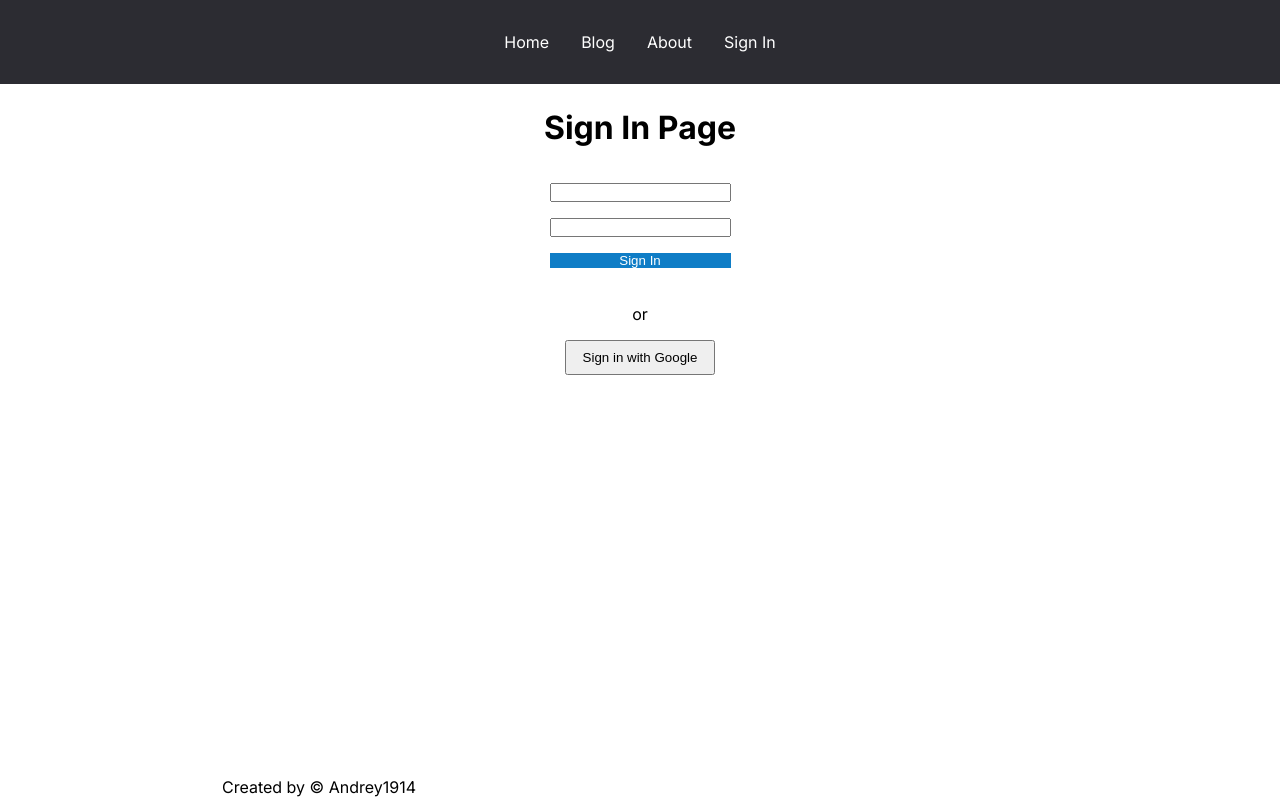
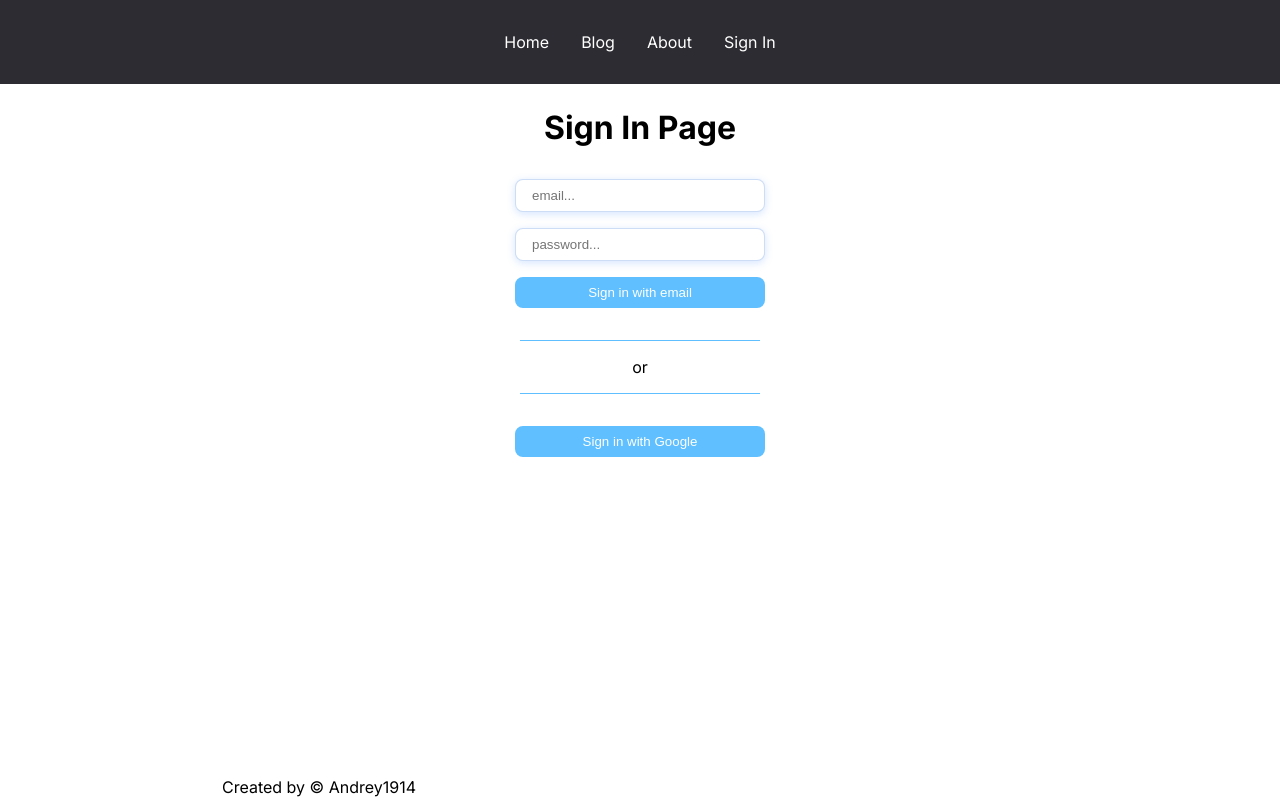
Before and after one commit to Andrey1914/blog-app, a Next.js app: page /signIn in a window 1280 px wide. Built offline with nearby package versions, Linux system fonts and the light colour scheme; no server answers.

Commit message:
fixed page Sign in

```diff
--- a/app/about/team/page.tsx
+++ b/app/about/team/page.tsx
@@ -1,3 +1,3 @@
 export default function Team() {
-    return <h1>Team page</h1>
-};
+  return <h1>Team page</h1>;
+}
--- a/app/globals.css
+++ b/app/globals.css
@@ -7,74 +7,7 @@
 
   --color-bg: #2c2c32;
   --color-active: #0f7dc6;
-
-  /* --foreground-rgb: 0, 0, 0;
-  --background-start-rgb: 214, 219, 220;
-  --background-end-rgb: 255, 255, 255;
-
-  --primary-glow: conic-gradient(
-    from 180deg at 50% 50%,
-    #16abff33 0deg,
-    #0885ff33 55deg,
-    #54d6ff33 120deg,
-    #0071ff33 160deg,
-    transparent 360deg
-  );
-  --secondary-glow: radial-gradient(
-    rgba(255, 255, 255, 1),
-    rgba(255, 255, 255, 0)
-  );
-
-  --tile-start-rgb: 239, 245, 249;
-  --tile-end-rgb: 228, 232, 233;
-  --tile-border: conic-gradient(
-    #00000080,
-    #00000040,
-    #00000030,
-    #00000020,
-    #00000010,
-    #00000010,
-    #00000080
-  );
-
-  --callout-rgb: 238, 240, 241;
-  --callout-border-rgb: 172, 175, 176;
-  --card-rgb: 180, 185, 188;
-  --card-border-rgb: 131, 134, 135; */
 }
-
-/* @media (prefers-color-scheme: dark) {
-  :root {
-    --foreground-rgb: 255, 255, 255;
-    --background-start-rgb: 0, 0, 0;
-    --background-end-rgb: 0, 0, 0;
-
-    --primary-glow: radial-gradient(rgba(1, 65, 255, 0.4), rgba(1, 65, 255, 0));
-    --secondary-glow: linear-gradient(
-      to bottom right,
-      rgba(1, 65, 255, 0),
-      rgba(1, 65, 255, 0),
-      rgba(1, 65, 255, 0.3)
-    );
-
-    --tile-start-rgb: 2, 13, 46;
-    --tile-end-rgb: 2, 5, 19;
-    --tile-border: conic-gradient(
-      #ffffff80,
-      #ffffff40,
-      #ffffff30,
-      #ffffff20,
-      #ffffff10,
-      #ffffff10,
-      #ffffff80
-    );
-
-    --callout-rgb: 20, 20, 20;
-    --callout-border-rgb: 108, 108, 108;
-    --card-rgb: 100, 100, 100;
-    --card-border-rgb: 200, 200, 200;
-  }
-} */
 
 * {
   box-sizing: border-box;
@@ -114,11 +47,13 @@ header {
   padding: 2rem 0;
   text-align: center;
 }
+
 header > a {
   color: white;
   text-decoration: none;
   padding: 0 1rem;
 }
+
 header > a:hover {
   text-decoration: underline;
 }
@@ -157,16 +92,25 @@ main a:hover {
 form {
   display: flex;
   justify-content: center;
-  padding: 20px 0;
+  padding: 1rem 0;
   gap: 20px;
 }
 
-form button {
-  background-color: var(--color-active);
+form button,
+button {
+  background-color: #5fbfff;
   cursor: pointer;
   color: white;
   border: none;
-  padding: 0 10px;
+  width: 250px;
+}
+
+p {
+  display: inline-block;
+  padding: 1rem 7rem;
+  margin-bottom: 1rem;
+  border-top: 1px solid #5fbfff;
+  border-bottom: 1px solid #5fbfff;
 }
 
 input[type="search"] {
@@ -176,8 +120,23 @@ input[type="search"] {
   outline: none;
 }
 
+input {
+  width: 250px;
+  padding: 0.5rem 1rem;
+  border-radius: 0.5rem;
+  border: 1px solid rgba(7, 85, 209, 0.2);
+  box-shadow: rgba(47, 126, 253, 0.2) 0px 2px 8px 0px;
+
+  cursor: pointer;
+  outline: none;
+  transition: border 300ms cubic-bezier(0.4, 0, 0.2, 1);
+}
+
 button {
   padding: 0.5rem 1rem;
+  border-radius: 0.5rem;
+  transition: box-shadow 300ms cubic-bezier(0.4, 0, 0.2, 1),
+    background-color 300ms cubic-bezier(0.4, 0, 0.2, 1);
 }
 
 .stack {
@@ -186,6 +145,7 @@ button {
   align-items: center;
   gap: 1rem;
 }
+
 .login-form {
   display: grid;
   gap: 1rem;
--- a/components/Navigation.tsx
+++ b/components/Navigation.tsx
@@ -38,7 +38,7 @@ const Navigation = ({ navLinks }: Props) => {
           Sign Out
         </Link>
       ) : (
-        <Link href="api/auth/signin">Sign In</Link>
+        <Link href="/signin">Sign In</Link>
       )}
     </>
   );
--- a/components/SignInForm.tsx
+++ b/components/SignInForm.tsx
@@ -27,9 +27,14 @@ const SignInForm = () => {
 
   return (
     <form onSubmit={handleSubmit} className="login-form">
-      <input type="email" name="email" required />
-      <input type="password" name="password" required />
-      <button type="submit">Sign In</button>
+      <input type="email" name="email" placeholder="email..." required />
+      <input
+        type="password"
+        name="password"
+        placeholder="password..."
+        required
+      />
+      <button type="submit">Sign in with email</button>
     </form>
   );
 };
--- a/config/auth.ts
+++ b/config/auth.ts
@@ -31,7 +31,7 @@ export const authConfig: AuthOptions = {
       },
     }),
   ],
-  // pages: {
-  //   signIn: "api/auth/signin",
-  // },
+  pages: {
+    signIn: "/signin",
+  },
 };
```
